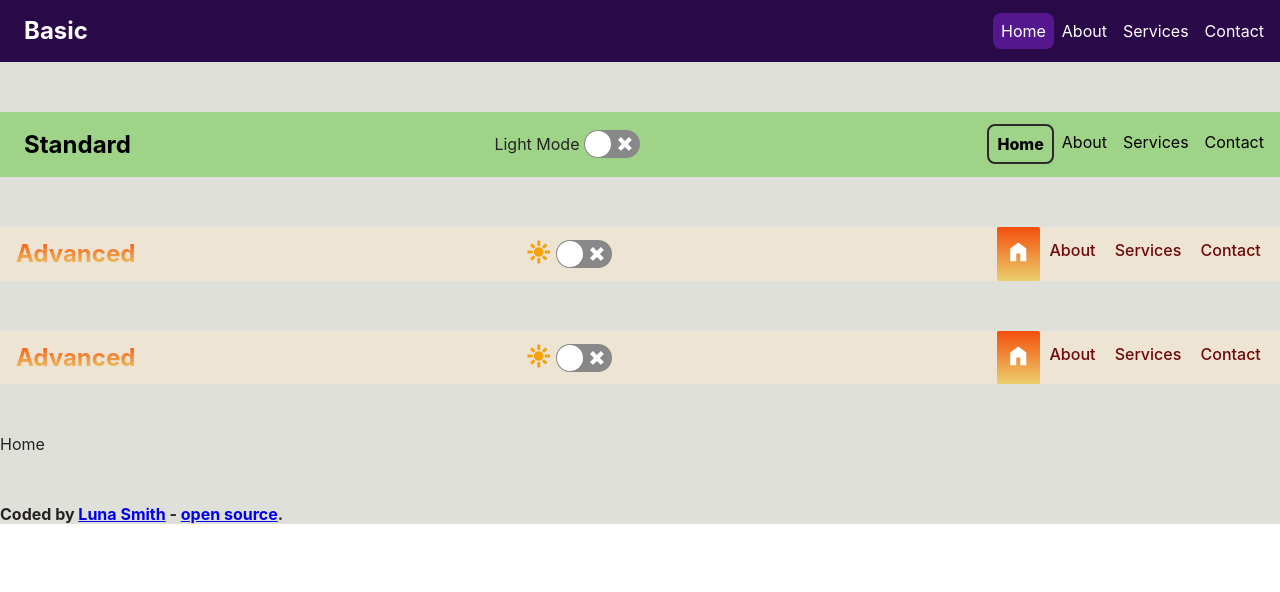
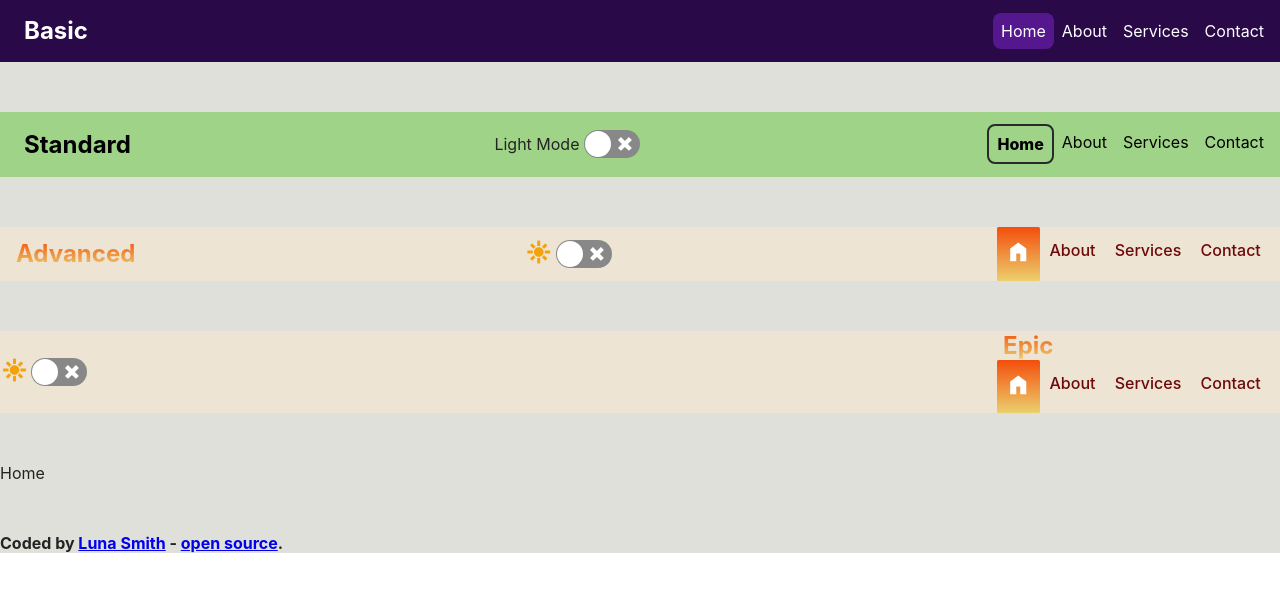
Before and after one commit to Lu-Smith/react_headers, a React (Create React App) app: page / in a window 1280 px wide. Shown: the top 592 px of the page. Built offline with nearby package versions, Linux system fonts and the light colour scheme.

Commit message:
Updated layout in HeaderFour.tsx

```diff
--- a/src/components/HeaderFour.tsx
+++ b/src/components/HeaderFour.tsx
@@ -13,7 +13,6 @@ const HeaderFour = ({toggleTheme, theme}: ThemeProps) => {
 
  return (
     <nav className='HeaderThree'>
-      <div className='title'><Link to='/'>Advanced</Link></div>
       <div className='switch'>
         <label>{theme === 'light' ?
           <span className="material-symbols-outlined">
@@ -25,6 +24,8 @@ const HeaderFour = ({toggleTheme, theme}: ThemeProps) => {
       }</label>
           <ReactSwitch checked={theme === "dark"} onChange={toggleTheme}/>
       </div>
+      <div>
+        <div className='title'><Link to='/'>Epic</Link></div>
         <div className={!menuOpen ? "menu" : ""} onClick={() => {
           setMenuOpen(!menuOpen)
         }}>
@@ -49,6 +50,7 @@ const HeaderFour = ({toggleTheme, theme}: ThemeProps) => {
           <li><NavLink to='/services'>Services</NavLink></li>
           <li><NavLink to='/contact'>Contact</NavLink></li>
         </ul>
+      </div>
     </nav>
   )
 }
```
Lines whose indentation alone changed are shown as unchanged.
